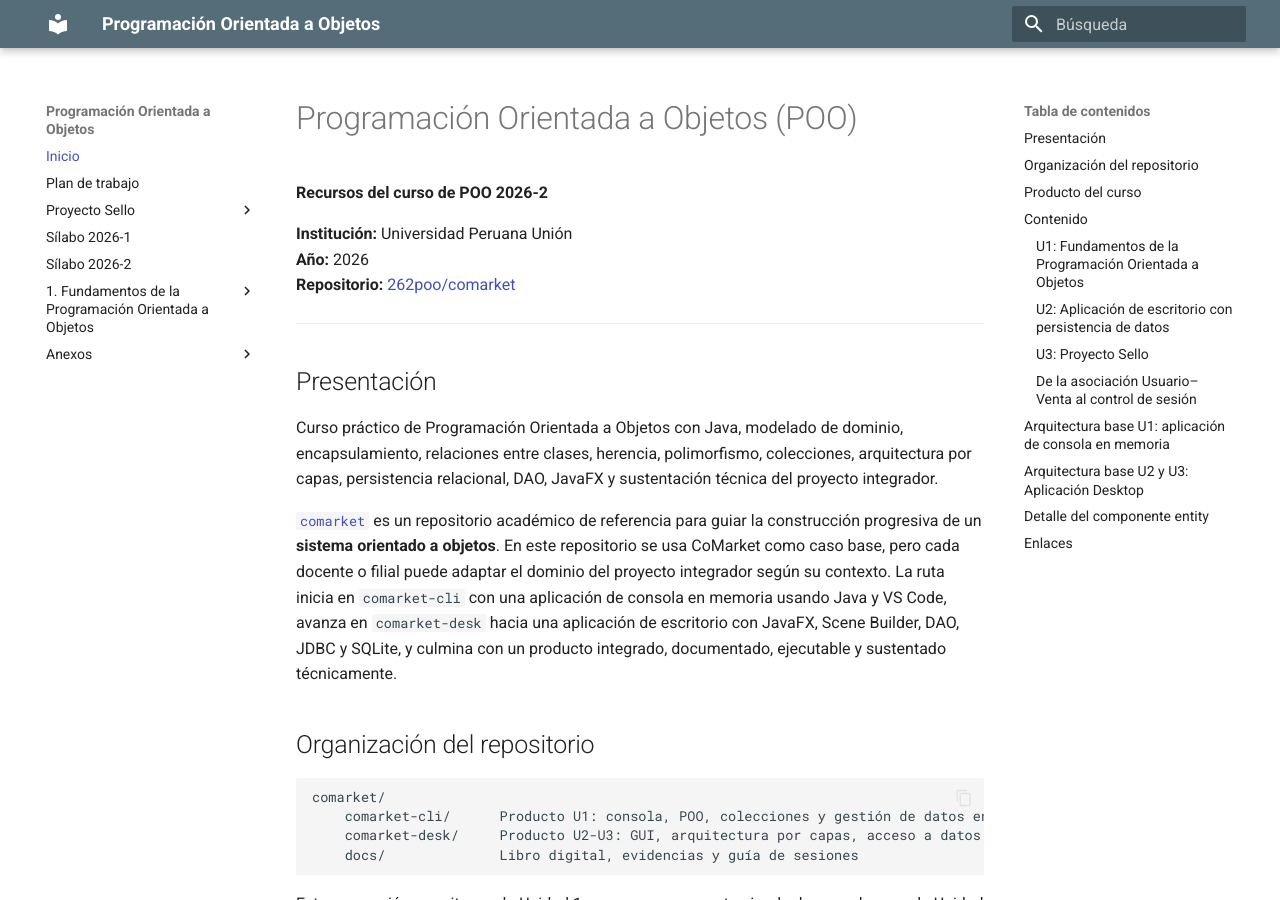
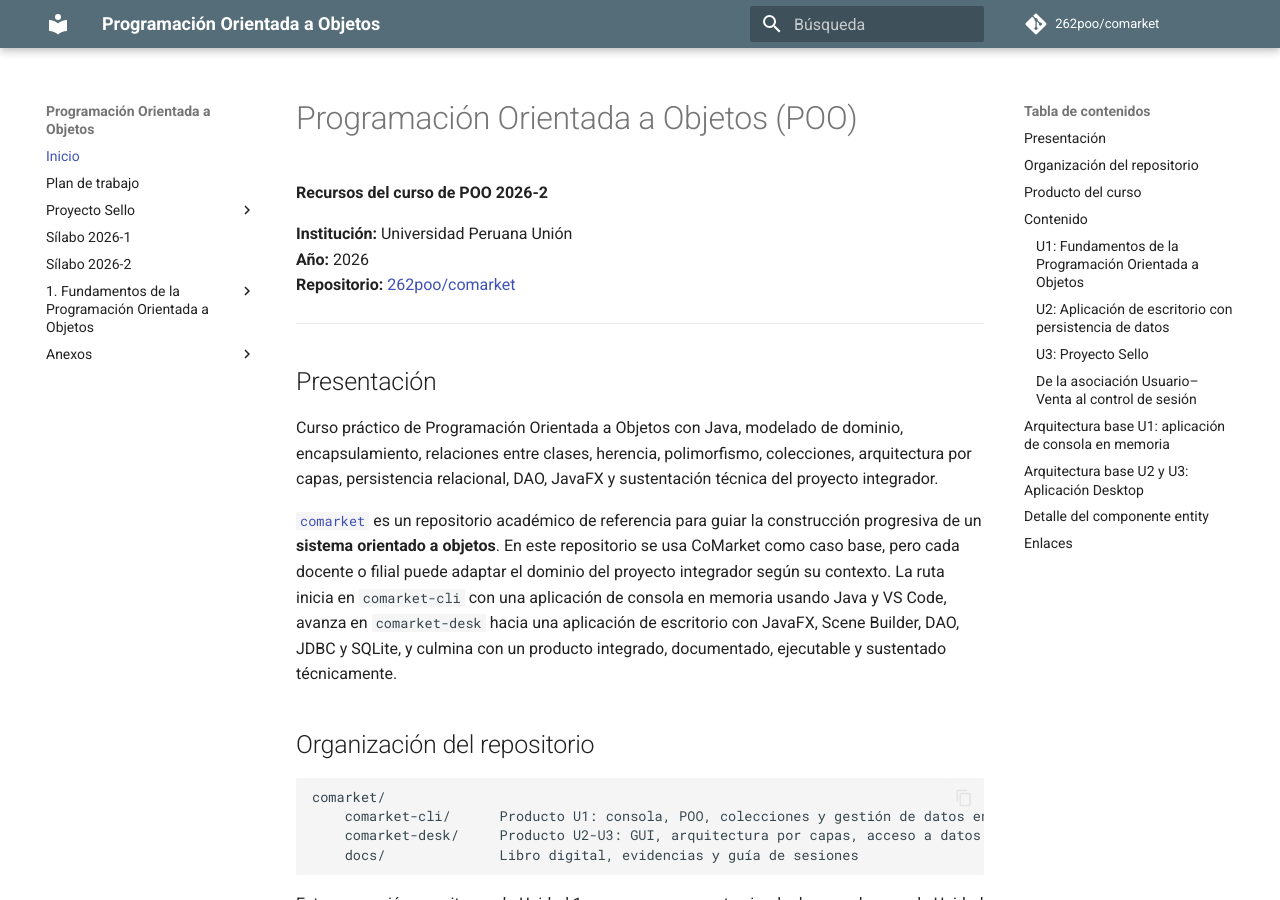
Before and after one commit to 262poo/comarket, an MkDocs documentation site: the page built from docs/index.md, in a window 1280 px wide and 900 px high. Built offline with MkDocs 1.6.1 and Material for MkDocs 9.7.7, drawn with Linux system fonts in a browser that asks for light colours; comment, search, counter and statistics services are not loaded.

Commit message:
first commit

```diff
--- a/mkdocs.yml
+++ b/mkdocs.yml
@@ -2,6 +2,8 @@ site_name: Programación Orientada a Objetos
 site_description: Libro digital de apoyo para el curso de Programación Orientada a Objetos - UPeU 2026
 site_author: UPeU
 copyright: Angel Sullon @asullom - UPeU 2026
+repo_url: https://github.com/262poo/comarket
+repo_name: 262poo/comarket
 
 theme:
   name: material
```
